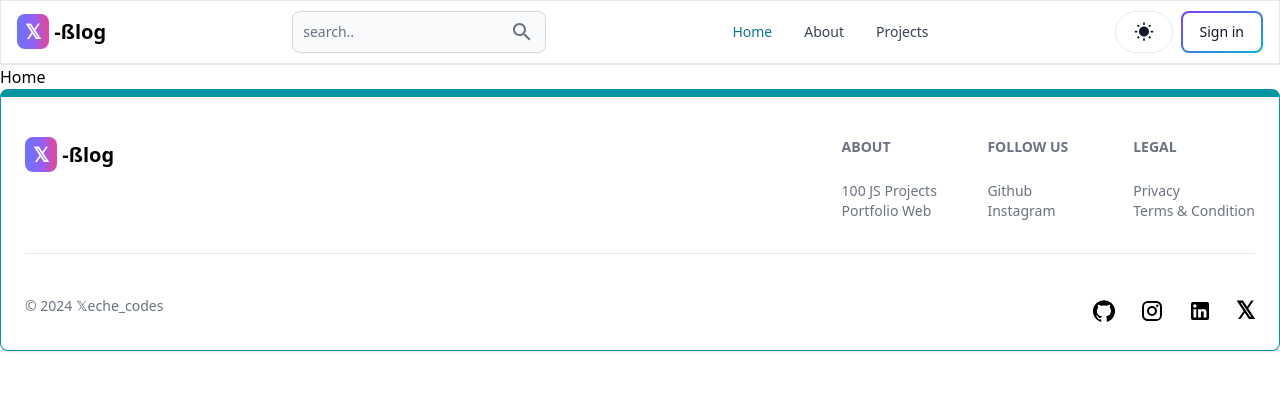
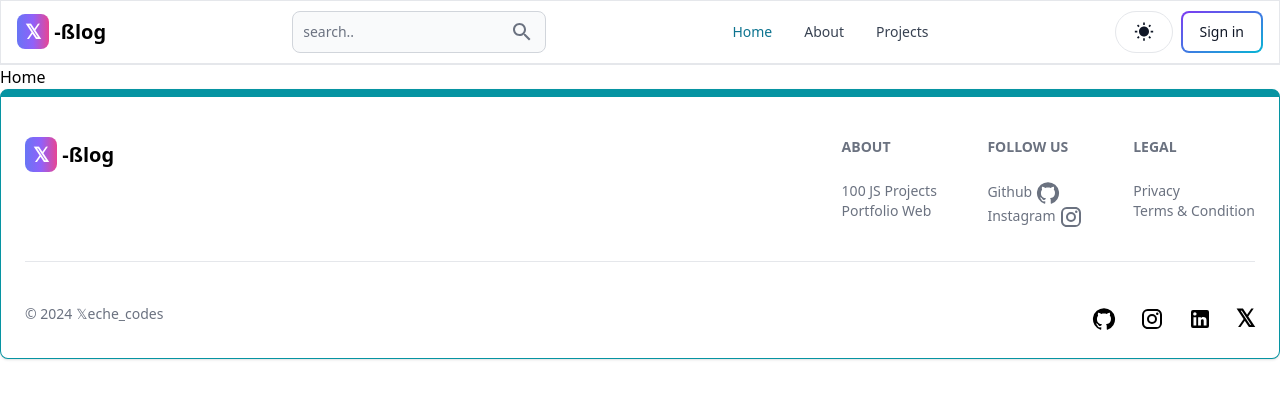
Before and after one commit to Eche00/Blogapp, a React (Vite) app in the folder client/: page / in a window 1280 px wide. Shown: the top 398 px of the page. Built offline with nearby package versions, Linux system fonts and the light colour scheme.

Commit message:
created footer ui

```diff
--- a/client/src/components/Footer.jsx
+++ b/client/src/components/Footer.jsx
@@ -53,7 +53,7 @@ function FooterComp() {
                     href="#"
                     target="_blank"
                     rel="noopener noreferrer">
-                    Github
+                    Github <GitHub />
                   </Footer.Link>
                 </Footer.LinkGroup>
 
@@ -62,7 +62,7 @@ function FooterComp() {
                     href="#"
                     target="_blank"
                     rel="noopener noreferrer">
-                    Instagram
+                    Instagram <Instagram />
                   </Footer.Link>
                 </Footer.LinkGroup>
               </div>
```
